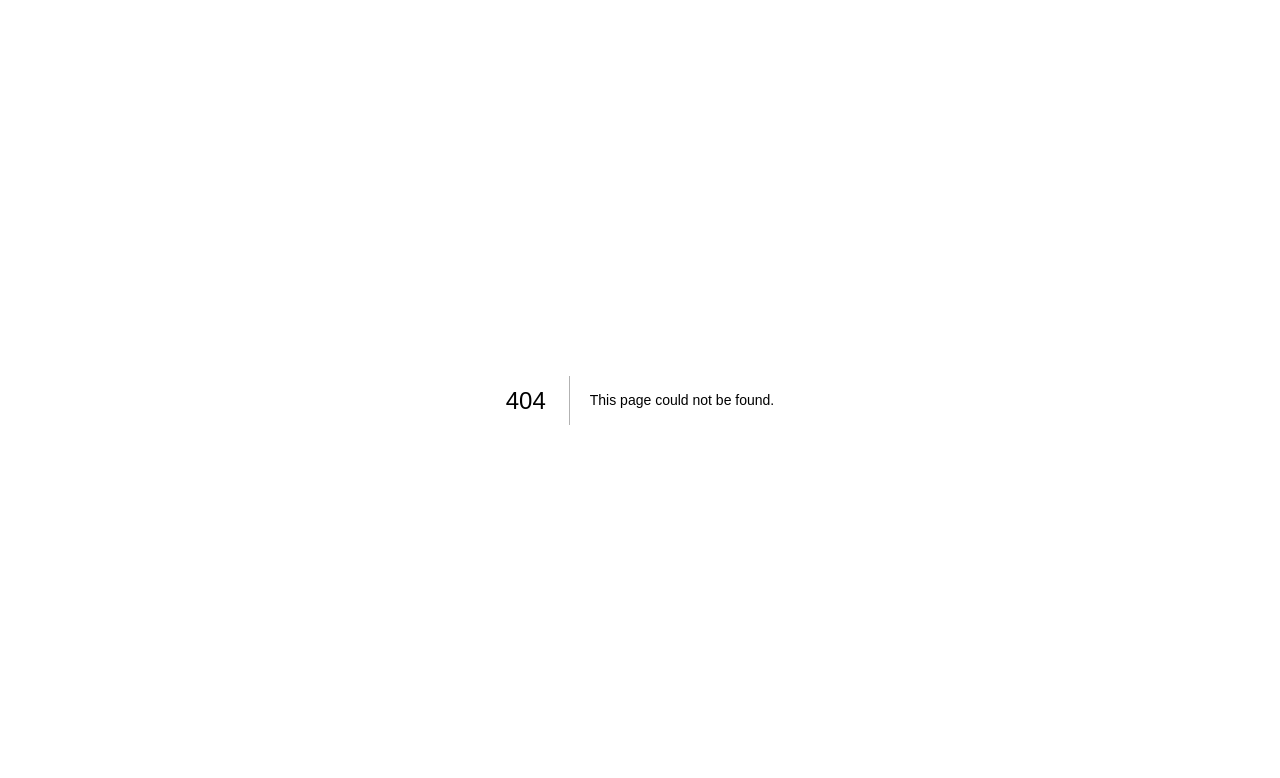
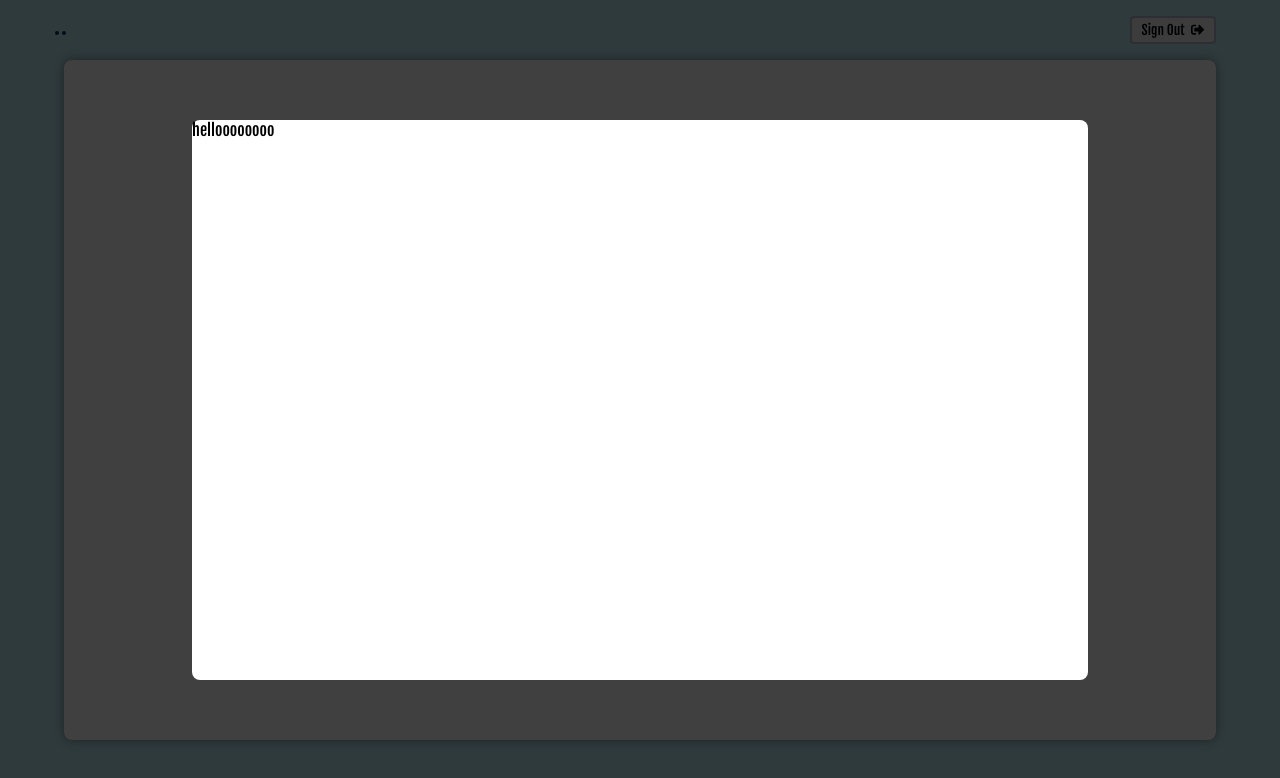
Before and after one commit to keshavDooleea/kshots, a Next.js app: page /dashboard/create in a window 1280 px wide. Before the commit this address had no page. Shown: the top 778 px of the page. Built offline with nearby package versions, Linux system fonts and the light colour scheme; no server answers.

Commit message:
added Modal Component and opening create modal on /dashboard/create

```diff
--- a/Components/CommonLayout.tsx
+++ b/Components/CommonLayout.tsx
@@ -3,6 +3,7 @@ import { signOut, useSession } from "next-auth/client";
 import Head from "../Components/Head";
 import { faSignOutAlt, faPlus } from "@fortawesome/free-solid-svg-icons";
 import { FontAwesomeIcon } from "@fortawesome/react-fontawesome";
+import { useRouter } from "next/router";
 
 interface ICommonProps {
   children: React.ReactNode;
@@ -17,6 +18,7 @@ interface INavItem {
 
 const CommonLayout = ({ children, title }: ICommonProps) => {
   const [session, setSession] = useSession();
+  const router = useRouter();
 
   const NavItem = ({ name, icon, onClick }: INavItem) => {
     return (
@@ -27,7 +29,7 @@ const CommonLayout = ({ children, title }: ICommonProps) => {
     );
   };
 
-  const createFolder = async () => {};
+  const createFolder = async () => router.push("/dashboard/create");
 
   return (
     <div className={CommonStyles.body}>
@@ -46,7 +48,7 @@ const CommonLayout = ({ children, title }: ICommonProps) => {
           )}
         </span>
         <span className={CommonStyles.navRight}>
-          <NavItem name="Create Folder" icon={faPlus} onClick={createFolder} />
+          {router.pathname === "/dashboard" && <NavItem name="Create Folder" icon={faPlus} onClick={createFolder} />}
           <NavItem name="Sign Out" icon={faSignOutAlt} onClick={() => signOut({ callbackUrl: "/" })} />
         </span>
       </nav>
--- /dev/null
+++ b/Components/Modal.tsx
@@ -0,0 +1,26 @@
+import React, { Dispatch, MouseEvent, SetStateAction } from "react";
+import ModalStyles from "../styles/Modal.module.scss";
+import { useRouter } from "next/router";
+
+interface IModal {
+  returnURL: string;
+  //   setOpenModal: Dispatch<SetStateAction<boolean>>;
+  children: JSX.Element;
+}
+
+const Modal = ({ returnURL, children }: IModal) => {
+  const router = useRouter();
+
+  const closeModal = (event: MouseEvent<HTMLDivElement>): void => {
+    const classList = (event.target as HTMLDivElement).classList;
+    if (classList.contains("modal")) router.push(returnURL);
+  };
+
+  return (
+    <div className="modal" onClick={closeModal}>
+      <div className="modal-main">{children}</div>
+    </div>
+  );
+};
+
+export default Modal;
--- /dev/null
+++ b/pages/dashboard/create/index.tsx
@@ -0,0 +1,19 @@
+import { useSession } from "next-auth/client";
+import useAuthRedirect from "../../../utils/hooks/authRedirect";
+import Dashboard from "..";
+import Modal from "../../../Components/Modal";
+
+export default function Create() {
+  const [session, setSession] = useSession();
+
+  //   useAuthRedirect();
+
+  return (
+    <>
+      <Dashboard></Dashboard>
+      <Modal returnURL="/dashboard">
+        <p>helloooooooo</p>
+      </Modal>
+    </>
+  );
+}
--- a/pages/dashboard/index.tsx
+++ b/pages/dashboard/index.tsx
@@ -6,7 +6,7 @@ import CommonLayout from "../../Components/CommonLayout";
 export default function Dashboard() {
   const [session, setSession] = useSession();
 
-  useAuthRedirect();
+  // useAuthRedirect();
 
   return <CommonLayout title="Dashboard">helooooo</CommonLayout>;
 }
--- a/styles/globals.scss
+++ b/styles/globals.scss
@@ -74,3 +74,18 @@ button {
 .single-line-title::after {
   transform: translate(2px, 5px);
 }
+
+.modal {
+  width: 100vw;
+  height: 100vh;
+  background-color: rgba(0, 0, 0, 0.75);
+  @include commonStyles.absCenter();
+  @include commonStyles.flexCenter();
+
+  .modal-main {
+    width: 70%;
+    height: 70%;
+    background-color: white;
+    border-radius: var(--radius);
+  }
+}
```
